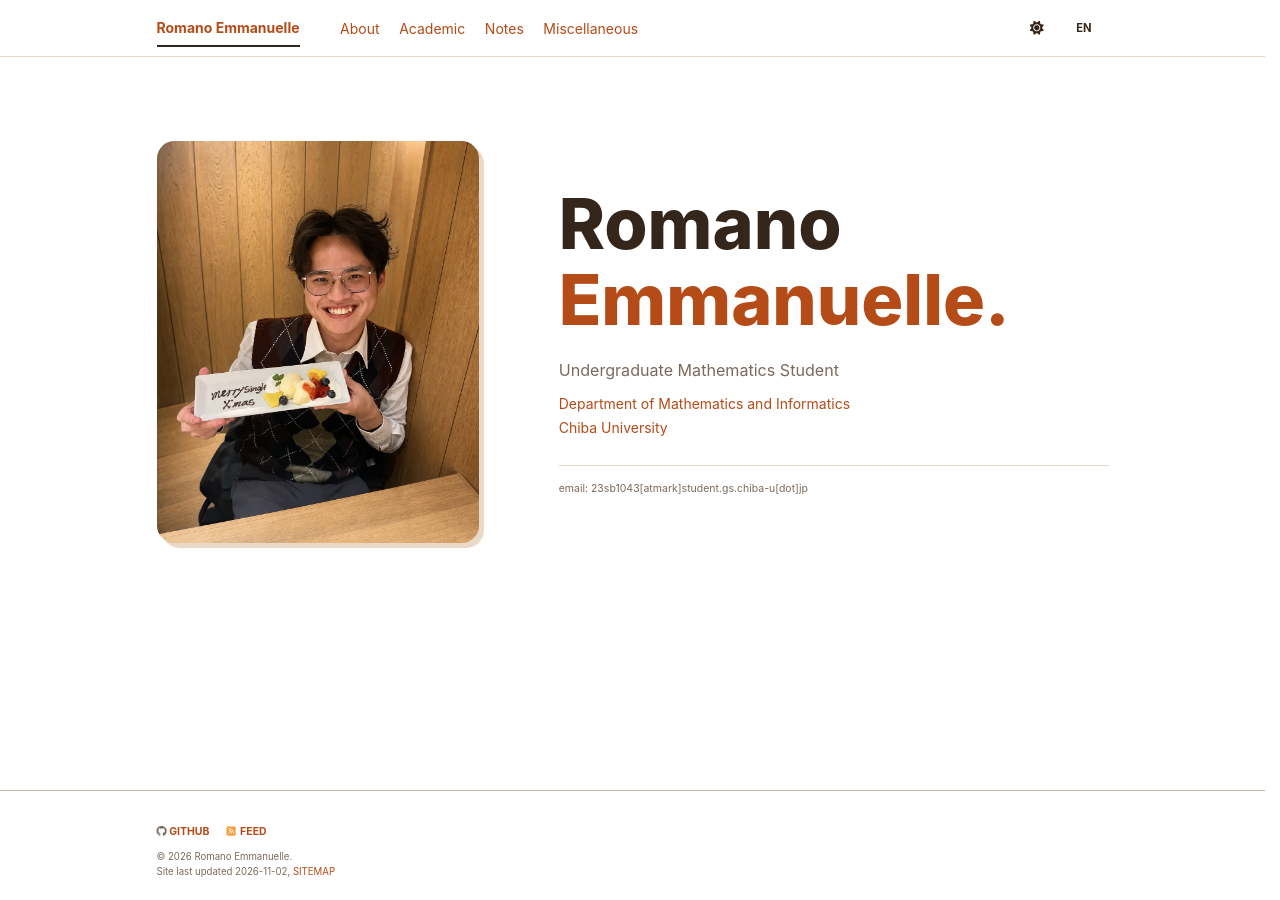
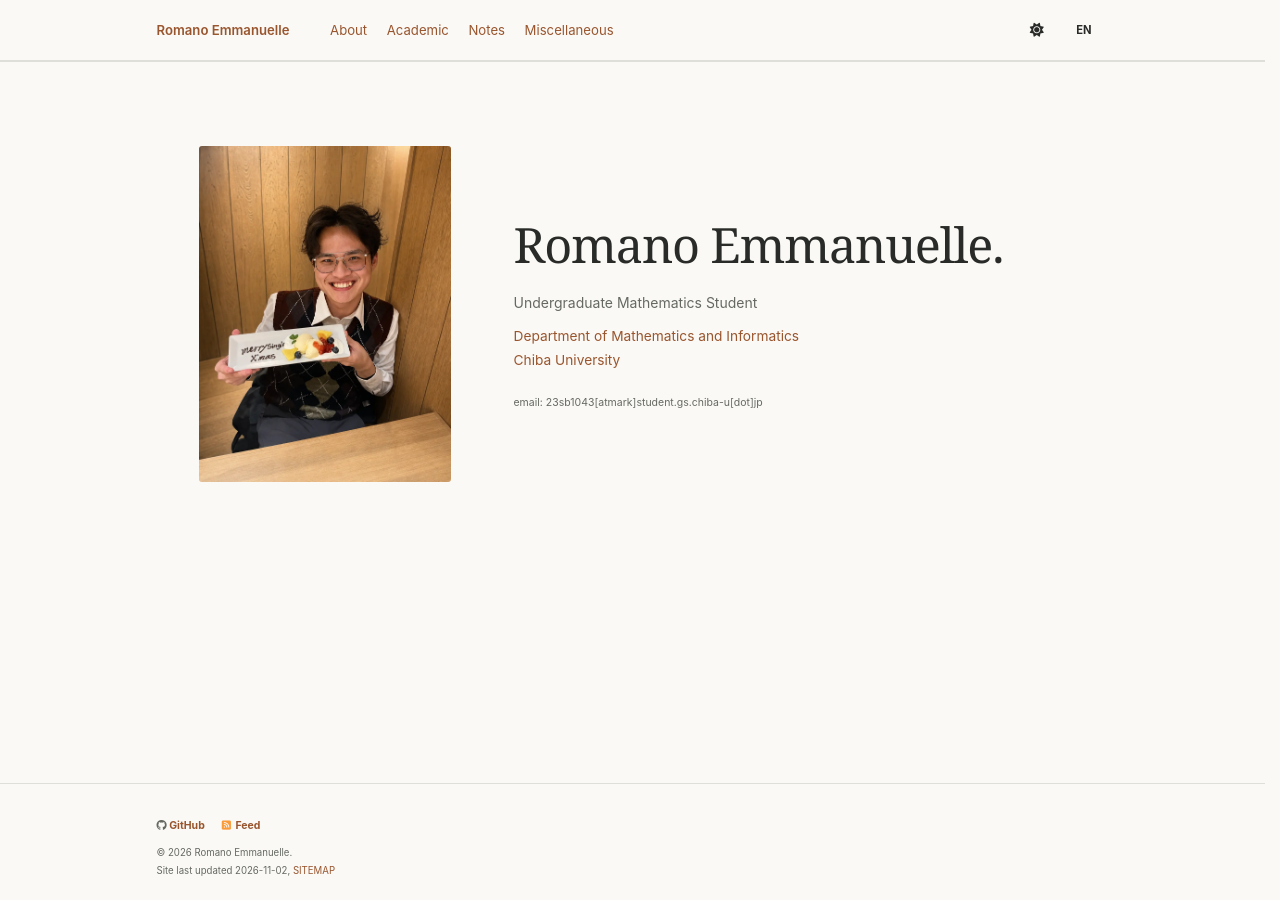
Before and after one commit to RomanoEmmanuelle/RomanoEmmanuelle.github.io, a Jekyll site: the page built from _pages/home.md, in a window 1280 px wide. Built offline with Jekyll 4.4.1, drawn with Linux system fonts in a browser that asks for light colours; a style sheet for code colours, icons or effects is not loaded.

Commit message:
Refine academic site with restrained editorial typography and spacing

```diff
--- a/_includes/head.html
+++ b/_includes/head.html
@@ -22,5 +22,6 @@
 
 <!-- For all browsers -->
 <link rel="stylesheet" href="{{ base_path }}/assets/css/main.css?v=layout-6">
+<link rel="stylesheet" href="{{ base_path }}/assets/css/editorial.css?v=1">
 <script id="site-translations" type="application/json">{{ site.data.translations | jsonify }}</script>
 <script defer src="{{ base_path }}/assets/js/language.js?v=4"></script>
--- /dev/null
+++ b/assets/css/editorial.css
@@ -0,0 +1,178 @@
+/* A quieter typographic layer for the personal academic website. */
+:root {
+  --editorial-serif: Georgia, "Times New Roman", serif;
+  --global-bg-color: #faf9f6;
+  --global-footer-bg-color: #faf9f6;
+  --global-text-color: #292b28;
+  --global-text-color-light: #666962;
+  --global-border-color: #dedfd8;
+  --global-dark-border-color: #b8bcb2;
+  --global-code-background-color: #eeeee8;
+  --global-thead-color: #eeeee8;
+  --global-link-color: #99552d;
+  --global-link-color-hover: #744022;
+  --global-link-color-visited: #99552d;
+  --global-masthead-link-color: #292b28;
+}
+
+html[data-theme="dark"] {
+  --global-bg-color: #181917;
+  --global-footer-bg-color: #181917;
+  --global-text-color: #e9e7e1;
+  --global-text-color-light: #aaaDA4;
+  --global-border-color: #353831;
+  --global-dark-border-color: #62675c;
+  --global-code-background-color: #22251f;
+  --global-thead-color: #22251f;
+  --global-link-color: #d6a278;
+  --global-link-color-hover: #e4bd9d;
+  --global-link-color-visited: #d6a278;
+  --global-masthead-link-color: #e9e7e1;
+}
+
+body {
+  font-family: -apple-system, BlinkMacSystemFont, "Segoe UI", sans-serif;
+  line-height: 1.65;
+}
+
+.masthead { border-bottom: 1px solid var(--global-border-color); }
+.masthead__inner-wrap { padding-block: 0.8rem; }
+.greedy-nav a { font-size: 0.94rem; font-weight: 400; }
+.greedy-nav .visible-links > li:first-child a { font-weight: 600; }
+.masthead__menu-item.selected a {
+  border-bottom: 0;
+  font-weight: 600;
+}
+.greedy-nav .hidden-links { border-radius: 2px; box-shadow: none; }
+
+.page__title,
+.landing-hero__name,
+.page__content > h2,
+.archive > h2,
+.misc-intro__copy h2,
+.exam-overview h2,
+.exam-instructions h2 {
+  font-family: var(--editorial-serif);
+  font-weight: 400;
+  letter-spacing: -0.025em;
+}
+
+.page__title {
+  font-size: clamp(2.15rem, 3vw, 2.65rem);
+  line-height: 1.2;
+  margin-bottom: 2rem;
+}
+.page__content > h2,
+.archive > h2 {
+  border-bottom: 0;
+  margin: 2.6rem 0 1.2rem;
+  padding-bottom: 0;
+  font-size: 1.65rem;
+  line-height: 1.3;
+}
+.page__content > h2:first-child,
+.archive > h2:first-of-type { margin-top: 0; }
+.page__content > h3,
+.archive > h3 { font-weight: 600; font-size: 1.08rem; }
+.page__content > p,
+.page__content > ul,
+.page__content > ol,
+.archive > p,
+.archive > ul,
+.archive > ol { line-height: 1.8; }
+
+.landing-hero {
+  grid-template-columns: minmax(0, 18rem) minmax(0, 1fr);
+  gap: clamp(2.5rem, 5vw, 4.5rem);
+  align-items: center;
+  min-height: 0;
+  max-width: 62rem;
+  padding: 2.5rem 0 4rem;
+}
+.landing-hero__portrait {
+  width: 100%;
+  max-width: 18rem;
+  margin: 0;
+}
+.landing-hero__portrait::after,
+.misc-intro__media::after { display: none; }
+.landing-hero__portrait img {
+  height: auto;
+  aspect-ratio: 3 / 4;
+  border-radius: 3px;
+  box-shadow: none;
+  object-position: center;
+}
+.landing-hero__name { font-size: clamp(2.5rem, 3.8vw, 3.5rem); line-height: 1.15; }
+.landing-hero__name span { display: inline; }
+.landing-hero__name-accent { color: var(--global-text-color); }
+.landing-hero .landing-hero__role {
+  font-size: 1rem;
+  line-height: 1.6;
+  margin: 1.4rem 0 0.65rem;
+}
+.landing-hero .landing-hero__affiliation { font-size: 0.98rem; line-height: 1.8; }
+.landing-hero__contact { border: 0; margin-top: 1.5rem; padding: 0; }
+.landing-hero .landing-hero__email { font-size: clamp(0.625rem, 2.5vw, 0.75rem); }
+
+.sidebar .author__avatar img { border-radius: 3px; border: 0; padding: 0; }
+.sidebar .author__name { font-size: 1.05rem; font-weight: 600; line-height: 1.5; }
+.sidebar .author__bio { font-size: 0.87rem; line-height: 1.65; }
+.sidebar .author__urls { font-size: 0.86rem; }
+
+.education-list { margin-bottom: 2.5rem; }
+.education-entry {
+  grid-template-columns: 9rem minmax(0, 1fr);
+  gap: 1.7rem;
+  padding: 1.15rem 0;
+  border-top: 0;
+}
+.education-date { font-size: 0.81rem; font-weight: 400; letter-spacing: 0; line-height: 1.7; }
+.education-school { font-size: 1.08rem; line-height: 1.5; font-weight: 600; margin-bottom: 0.25rem; }
+.education-program { font-size: 0.96rem; line-height: 1.7; }
+.education-note { font-size: 0.84rem; line-height: 1.7; }
+.content-entry { padding-bottom: 1.5rem; }
+.content-entry + .content-entry { border-top: 0; padding-top: 0.25rem; }
+.content-entry__title { font-size: 1.06rem; font-weight: 600; line-height: 1.6; margin-bottom: 0.35rem; }
+.content-entry__meta { font-weight: 400; letter-spacing: 0; }
+.content-entry__description { line-height: 1.8; }
+.content-entry__action { font-weight: 400; font-size: 0.88rem; line-height: 1.9; }
+.hierarchy-list strong { font-weight: 600; }
+
+.misc-intro { align-items: start; grid-template-columns: minmax(10rem, 17rem) minmax(0, 1fr); }
+.misc-intro__media img { border-radius: 3px; }
+.misc-intro__copy h2 { font-size: 2rem; line-height: 1.25; }
+.running-records { gap: 0 2.5rem; }
+.running-record { border: 0; border-top: 1px solid var(--global-border-color); border-radius: 0; padding: 1.5rem 0; }
+.running-record__distance { letter-spacing: 0.02em; font-weight: 400; }
+.running-record__time { font-family: var(--editorial-serif); font-weight: 400; color: var(--global-text-color); letter-spacing: 0; }
+.running-record__event { min-height: 0; font-weight: 400; line-height: 1.6; }
+.running-record__stats dt { text-transform: none; letter-spacing: 0; font-weight: 400; }
+.running-record__stats dd { font-weight: 500; }
+
+.exam-disclaimer { background: transparent; border-left: 1px solid var(--global-dark-border-color); border-radius: 0; padding: 0.25rem 1.15rem; }
+.exam-index a { border-radius: 2px; font-weight: 500; }
+.exam-problem__label { font-weight: 600; }
+.exam-solution { border-radius: 0; border-inline: 0; }
+.exam-solution summary { background: transparent; font-weight: 500; }
+.exam-solution summary:hover { text-decoration: none; }
+.exam-solution__body { padding: 1.25rem 0; }
+
+.page__footer { border-top: 1px solid var(--global-border-color); }
+.page__footer-follow li { font-weight: 400; text-transform: none; }
+.page__footer-copyright { color: var(--global-text-color-light); line-height: 1.8; }
+
+@media (max-width: 700px) {
+  .landing-hero { grid-template-columns: 1fr; gap: 2rem; padding: 0.75rem 0 2rem; }
+  .landing-hero__portrait { width: 13rem; max-width: 65%; }
+  .landing-hero__name { font-size: clamp(2.1rem, 7.5vw, 2.8rem); }
+  .landing-hero .landing-hero__role { margin-top: 0.9rem; }
+  .education-entry { grid-template-columns: 1fr; gap: 0.3rem; padding-block: 1rem; }
+  .misc-intro { grid-template-columns: 1fr; gap: 1.75rem; }
+  .misc-intro__media { width: min(70%, 17rem); }
+  .running-records { grid-template-columns: 1fr; }
+}
+
+@media print {
+  .landing-hero { grid-template-columns: 13rem minmax(0, 1fr); }
+}
```
